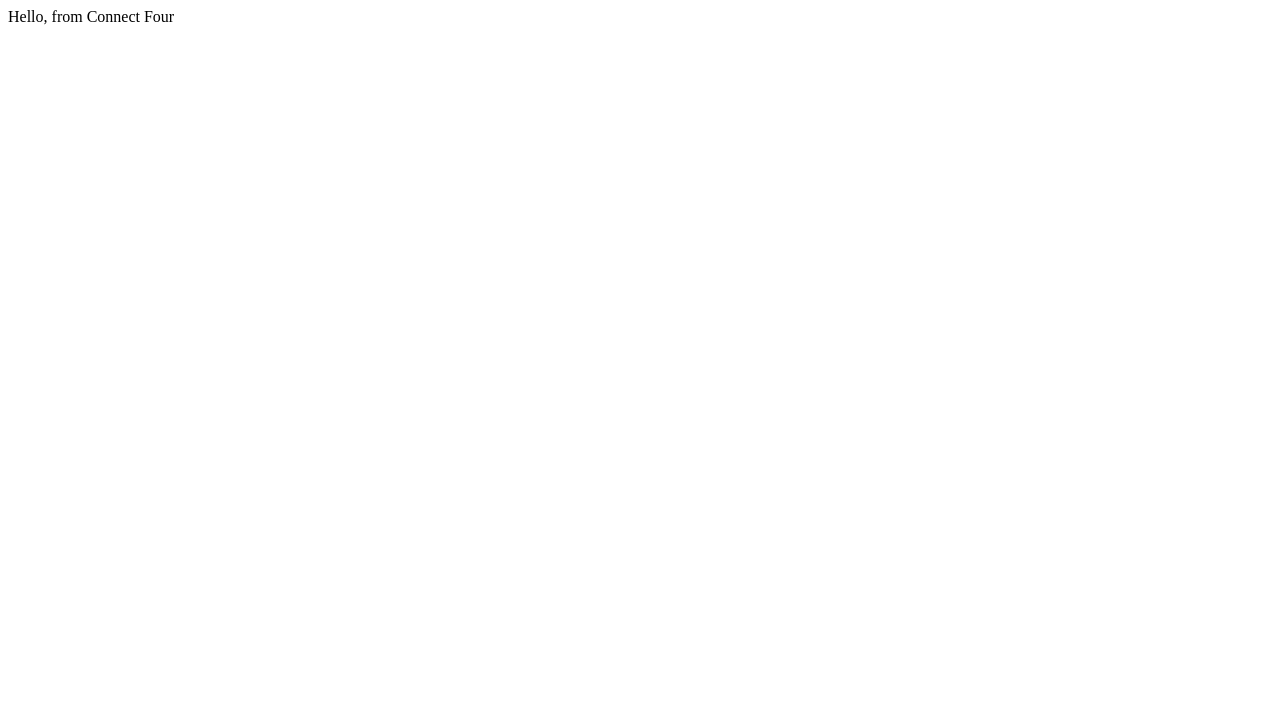
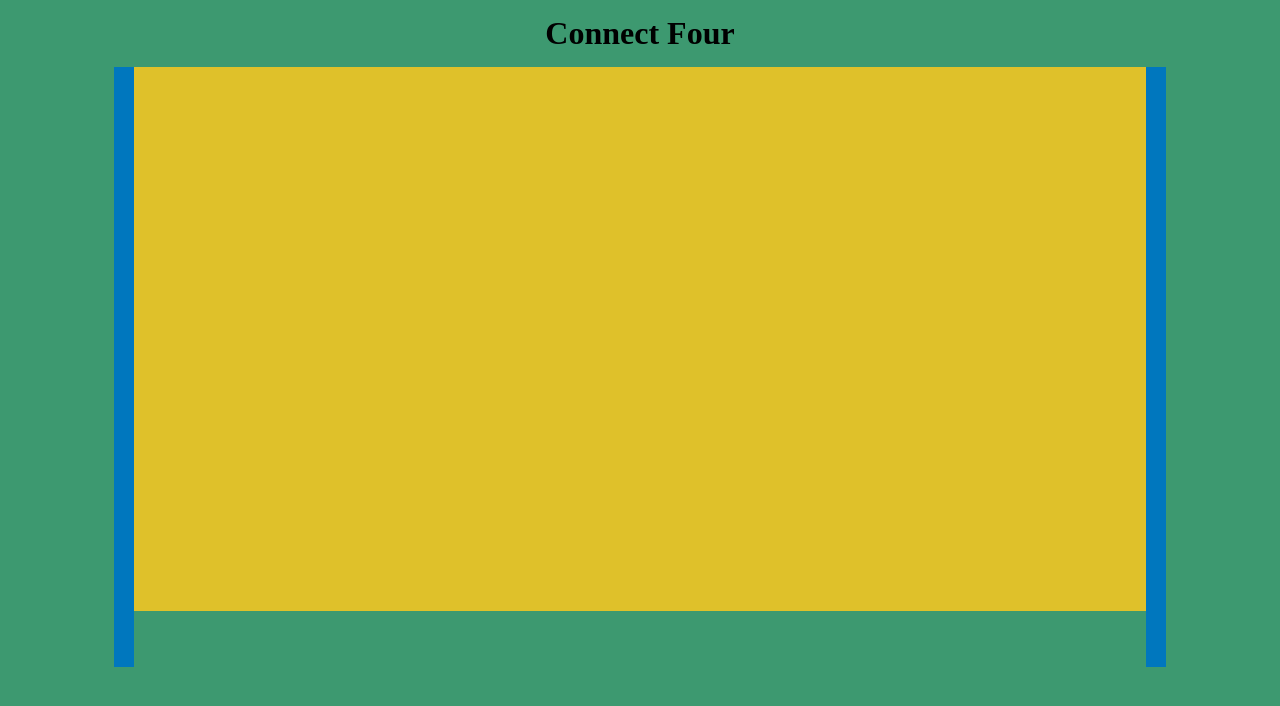
Before and after one commit to williamsjs/connect-four, a React app: page / in a window 1280 px wide. Shown: the top 706 px of the page. Built offline with nearby package versions, Linux system fonts and the light colour scheme.

Commit message:
add row and board components

```diff
--- a/package.json
+++ b/package.json
@@ -15,8 +15,10 @@
     "babel-loader": "^7.1.4",
     "babel-preset-env": "^1.6.1",
     "babel-preset-react": "^6.24.1",
+    "css-loader": "^0.28.11",
     "html-loader": "^0.5.5",
     "html-webpack-plugin": "^3.2.0",
+    "mini-css-extract-plugin": "^0.4.0",
     "react": "^16.3.1",
     "react-dom": "^16.3.1",
     "webpack": "^4.5.0",
--- a/src/App.js
+++ b/src/App.js
@@ -1,9 +1,14 @@
 import React from 'react';
 import ReactDOM from 'react-dom';
+import Board from './Board/Board';
+import Header from './Header/Header';
 
 const App = () => {
   return (
-    "Hello, from Connect Four"
+    <div className="container">
+      <Header />
+      <Board />
+    </div>
   );
 }
 
--- /dev/null
+++ b/src/Board/Board.css
@@ -0,0 +1,8 @@
+.board {
+  height: 600px;
+  width: 80%;
+  border-left: 20px solid #0077BE;
+  border-right: 20px solid #0077BE;
+  border-bottom: none;
+  margin: auto;
+}
--- /dev/null
+++ b/src/Board/Board.js
@@ -0,0 +1,15 @@
+import React from 'react';
+import ReactDom from 'react-dom';
+
+import Row from './Row/Row';
+import './Board.css';
+
+const Board = () => {
+  return (
+    <div className="board">
+      {Array(8).fill().map((_, i) => <Row />)}
+    </div>
+  )
+}
+
+export default Board;
--- /dev/null
+++ b/src/Board/Row/Row.css
@@ -0,0 +1,5 @@
+.row {
+  background: #DFC12A;
+  height: 68px;
+  width: 100%;
+}
--- /dev/null
+++ b/src/Board/Row/Row.js
@@ -0,0 +1,11 @@
+import React from 'react';
+import ReactDom from 'react-dom';
+import './Row.css';
+
+const Row = () => {
+  return (
+    <div className="row"></div>
+  );
+}
+
+export default Row;
--- /dev/null
+++ b/src/Header/Header.css
@@ -0,0 +1,5 @@
+.title {
+  text-align: center;
+  width: 300px;
+  margin: 15px auto;
+}
--- /dev/null
+++ b/src/Header/Header.js
@@ -0,0 +1,13 @@
+import React from 'react';
+import ReactDOM from 'react-dom';
+import './Header.css';
+
+const Header = () => {
+  return(
+    <div className="header">
+      <h1 className="title">Connect Four</h1>
+    </div>
+  )
+}
+
+export default Header;
--- a/src/index.js
+++ b/src/index.js
@@ -1 +1,2 @@
 import App from './App';
+import style from './main.css';
--- /dev/null
+++ b/src/main.css
@@ -0,0 +1,3 @@
+body {
+  background: #3D9970;
+}
--- a/webpack.config.js
+++ b/webpack.config.js
@@ -1,4 +1,5 @@
 const HtmlWebPackPlugin = require("html-webpack-plugin");
+const MiniCssExtractPlugin = require("mini-css-extract-plugin");
 
 module.exports = {
   module: {
@@ -21,6 +22,10 @@ module.exports = {
             options: { minimize: true }
           }
         ]
+      },
+      {
+        test: /\.css$/,
+        use: [MiniCssExtractPlugin.loader, "css-loader"]
       }
     ]
   },
@@ -28,6 +33,10 @@ module.exports = {
     new HtmlWebPackPlugin({
       template: "./src/index.html",
       filename: "./index.html"
+    }),
+    new MiniCssExtractPlugin({
+      filename: "[name].css",
+      chunkFilename: "[id].css"
     })
   ]
 }
```
